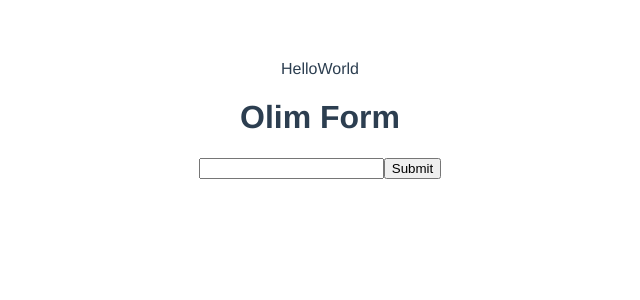
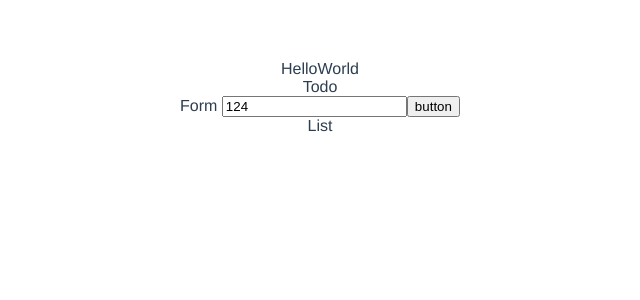
Before and after one commit to taewo/vue-practice, a Vue app: page / in a window 1280 px wide. Shown: the top 300 px of the page, without its empty margins (320-960 px from the left). Built offline with nearby package versions, Linux system fonts and the light colour scheme.

Commit message:
second try

```diff
--- a/src/components/Form.vue
+++ b/src/components/Form.vue
@@ -1,4 +1,85 @@
 <template lang="html">
+  <div class="">
+    Form
+    <input
+      type="text"
+      v-model="myText"
+    >
+    <input
+      type="button"
+      value="button"
+      @click="selfEvent"
+    >
+  </div>
+</template>
+
+<script>
+export default {
+  data() {
+    return {
+      myText: ''
+    }
+  },
+
+  created() {
+    this.myText = this.initText
+  },
+
+  methods: {
+    selfEvent() {
+      this.$emit('myEvent', this.myText)
+    }
+  },
+
+  props: [
+    'initText'
+  ]
+
+}
+</script>
+
+<style lang="css">
+</style>
+
+
+
+
+<!-- <template lang="html">
+  <div>
+    <h3>This is Form component</h3>
+    <form @submit.prevent="submit">
+      <input type="text" v-model="input" />
+      <input type="submit" value="submit" />
+    </form>
+  </div>
+</template>
+
+<script>
+import Store from '../Store'
+
+export default {
+  methods: {
+    submit: function() {
+      console.log(123123123)
+      Store.add(this.input)
+      this.input = ''
+    }
+  },
+  data () {
+    return {
+      input: ''
+    }
+  }
+}
+</script>
+
+<style lang="css">
+</style> -->
+
+
+
+
+<!-- <template lang="html">
   <div>
     <h1>{{name.name}} Form</h1>
     <form v-on:submit.prevent>
@@ -35,4 +116,4 @@ export default {
 </script>
 
 <style lang="css">
-</style>
+</style> -->
--- a/src/components/List.vue
+++ b/src/components/List.vue
@@ -1,4 +1,49 @@
 <template lang="html">
+  <div class="">
+    List
+  </div>
+</template>
+
+<script>
+export default {
+}
+</script>
+
+<style lang="css">
+</style>
+
+
+
+<!-- <template lang="html">
+  <div>
+    <h3>This is List component</h3>
+    <ul v-for="todo in Store.list">
+      <li>
+        {{todo.title}}
+      </li>
+    </ul>
+  </div>
+</template>
+
+<script>
+import Store from '../Store';
+
+export default {
+  data () {
+    return {
+      Store
+    }
+  }
+}
+</script>
+
+<style lang="css">
+</style>
+
+
+ -->
+
+<!-- <template lang="html">
   <div>
     <ul v-for="data in list">
       <li>{{data.title}}</li>
@@ -17,4 +62,4 @@ export default {
 </script>
 
 <style lang="css">
-</style>
+</style> -->
--- a/src/components/Todo.vue
+++ b/src/components/Todo.vue
@@ -1,4 +1,45 @@
 <template lang="html">
+  <div>
+    Todo
+    <Form
+      @myEvent="onSubmit"
+      :initText="abc"/>
+
+    <List
+      :data="todos"
+    />
+  </div>
+</template>
+
+<script>
+import Form from './Form'
+import List from './List'
+export default {
+  components: {
+    Form,
+    List
+  },
+  data () {
+    return {
+      todos: [],
+      abc: '124'
+    }
+  },
+  methods: {
+    onSubmit(vars) {
+      alert(vars)
+      this.todos = this.todos.push(vars)
+    }
+  }
+}
+</script>
+
+<style lang="css">
+</style>
+
+
+
+<!-- <template lang="html">
   <div>
     <Form :name="userData"></Form>
     <List nick="asdf"></List>
@@ -29,4 +70,4 @@ export default {
 </script>
 
 <style lang="css">
-</style>
+</style> -->
```
